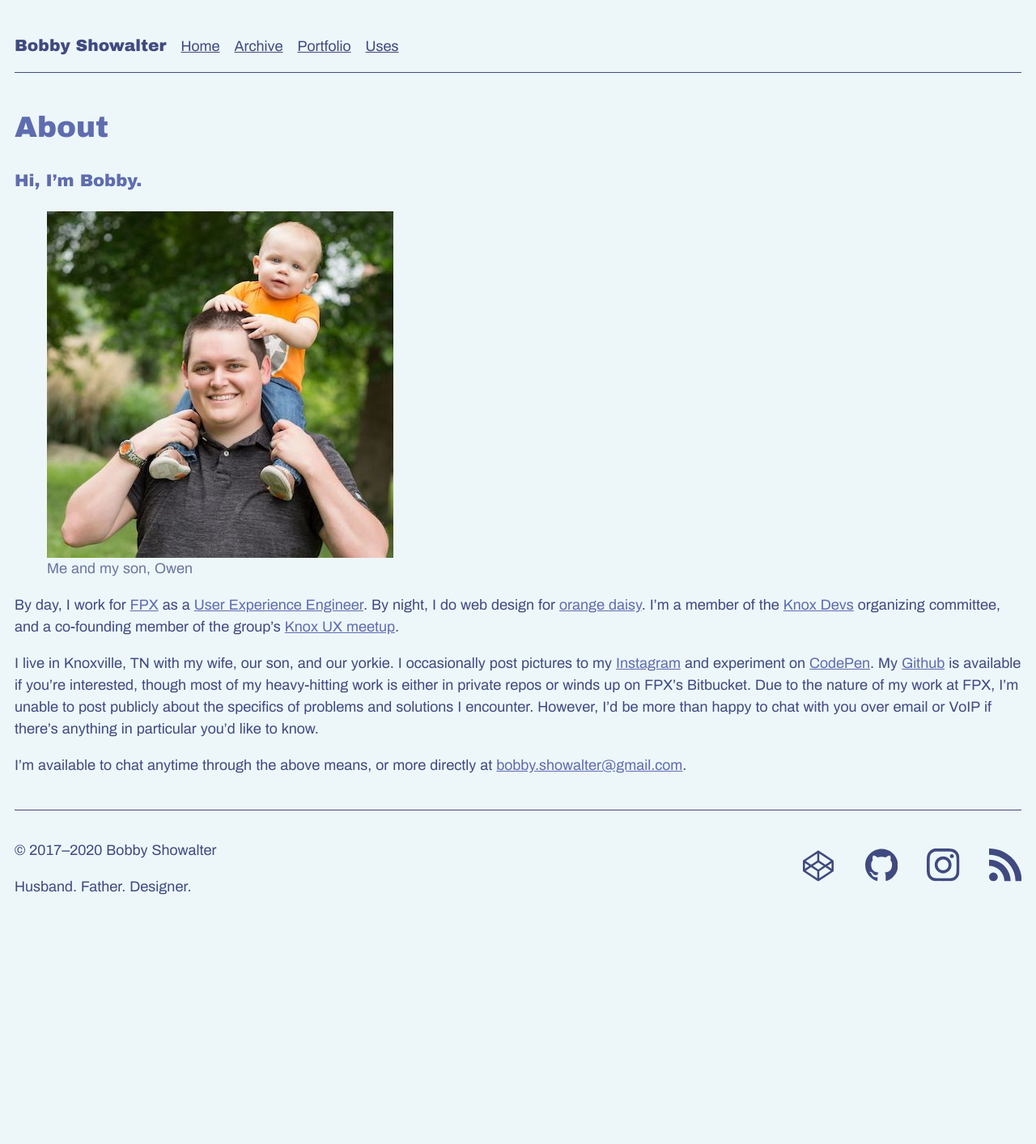
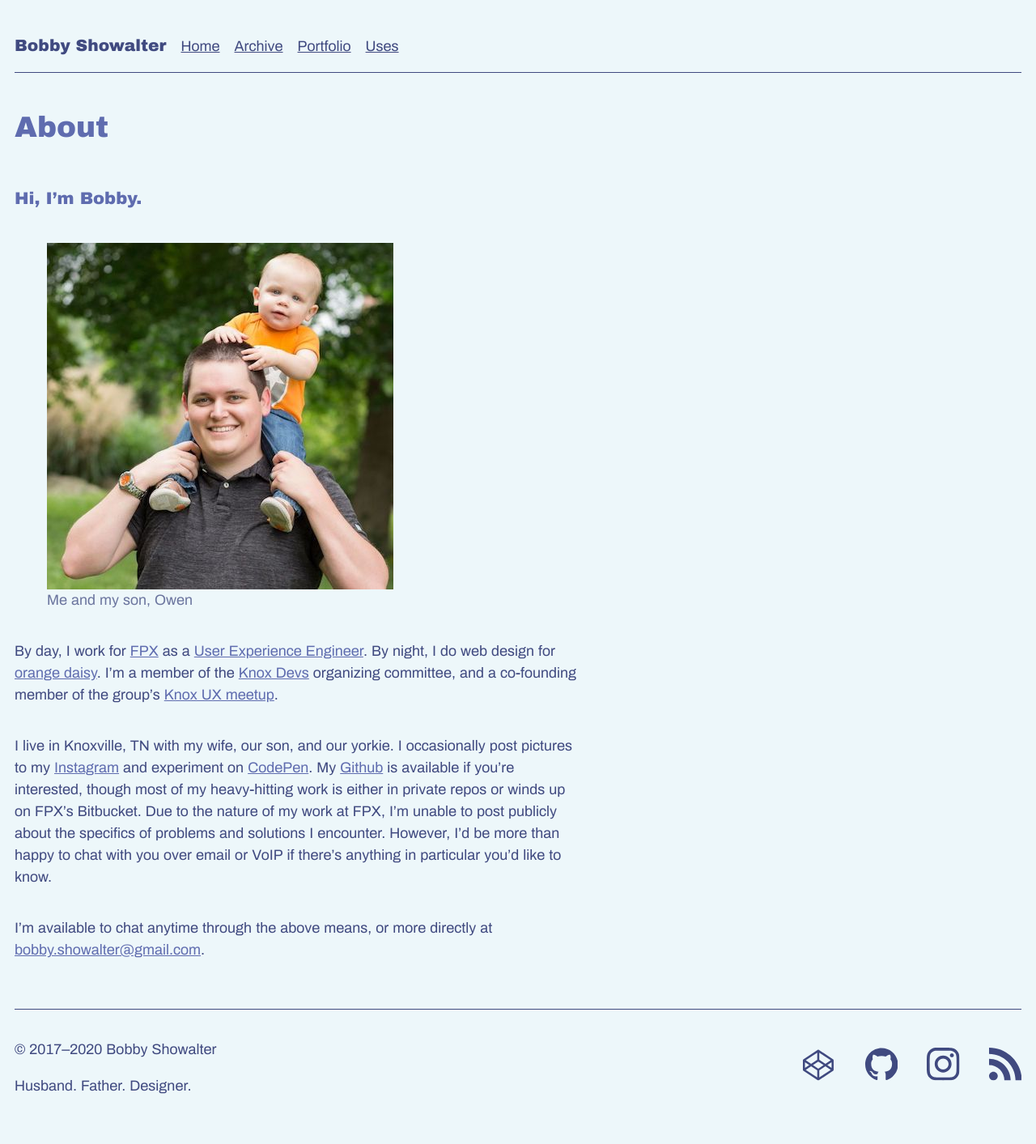
Before and after one commit to orangedaisy/bshowco, a Jekyll site: the page built from about.md, in a window 1280 px wide. Shown: the whole page at 81% size. Built offline with Jekyll 4.4.1, drawn with Linux system fonts in a browser that asks for light colours; before the commit the page ends 1167 px from its top, so only the background shows below that.

Commit message:
GH-12: Update page layout to match post
Content on pages with the "page" layout is now capped to a 70ch width,
except for `figure` elements.

```diff
--- a/_layouts/page.html
+++ b/_layouts/page.html
@@ -1,13 +1,13 @@
 ---
 layout: default
 ---
-<article class="post">
+<article class="c-page s-page">
 
-  <header class="post-header">
-    <h1 class="post-title">{{ page.title | escape }}</h1>
+  <header class="page-header">
+    <h1 class="page-title">{{ page.title | escape }}</h1>
   </header>
 
-  <div class="post-content">
+  <div class="page-content">
     {{ content }}
   </div>
 
--- a/_sass/bshow.scss
+++ b/_sass/bshow.scss
@@ -22,5 +22,6 @@
   'components/c-homepage-links',
 
   // scopes
-  'scopes/s-post'
+  'scopes/s-post',
+  'scopes/s-page'
 ;
--- /dev/null
+++ b/_sass/scopes/_s-page.scss
@@ -0,0 +1,13 @@
+.s-page .page-content {
+  display: grid;
+  grid-template-columns: [full-start content-start] minmax(auto, 70ch) [content-end] auto [full-end];
+  grid-auto-rows: min-content;
+}
+
+.s-page .page-content > * {
+  grid-column: content;
+}
+
+.s-page .page-content > figure {
+  grid-column: full;
+}
```
